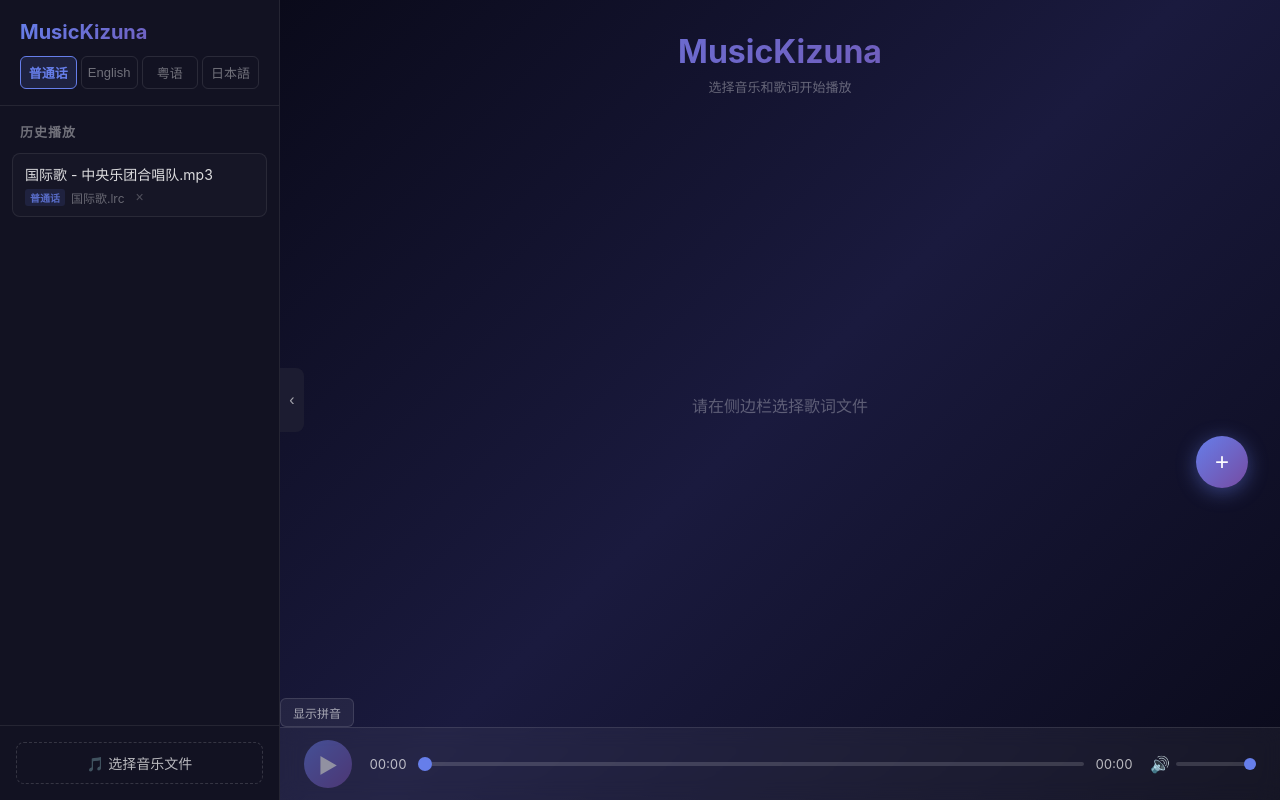
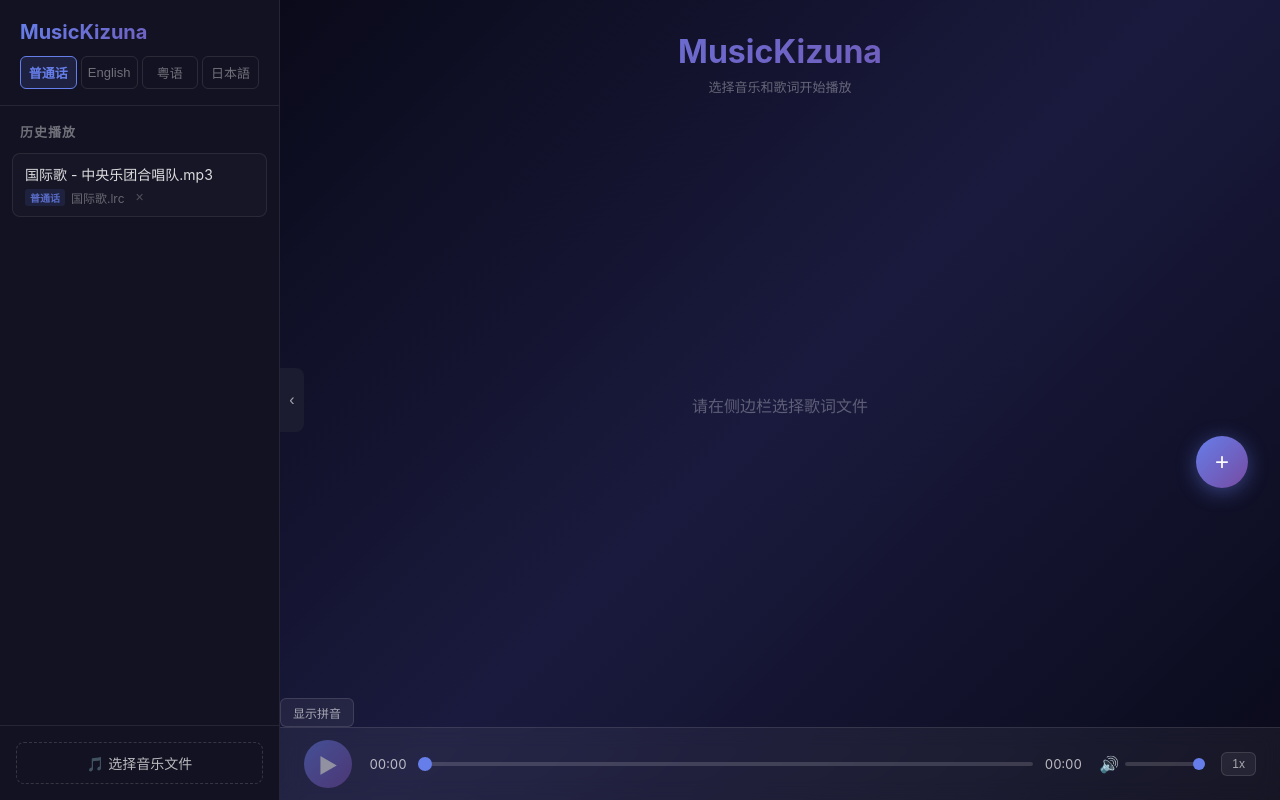
Before and after one commit to BlazeGao/musickizuna_preview, a React (Vite) app: page / in a window 1280 px wide. Built offline with nearby package versions, Linux system fonts and the light colour scheme.

Commit message:
增加倍速

```diff
--- a/src/components/MusicPlayer.css
+++ b/src/components/MusicPlayer.css
@@ -215,6 +215,76 @@
   cursor: pointer;
 }
 
+.speed-control {
+  position: relative;
+  flex-shrink: 0;
+}
+
+.speed-btn {
+  padding: 4px 10px;
+  border-radius: 6px;
+  border: 1px solid rgba(255, 255, 255, 0.12);
+  background: rgba(255, 255, 255, 0.06);
+  color: rgba(255, 255, 255, 0.6);
+  font-size: 12px;
+  cursor: pointer;
+  transition: all 0.2s ease;
+  white-space: nowrap;
+  font-variant-numeric: tabular-nums;
+}
+
+.speed-btn:hover {
+  background: rgba(255, 255, 255, 0.1);
+  color: rgba(255, 255, 255, 0.85);
+  border-color: rgba(255, 255, 255, 0.2);
+}
+
+.speed-btn.active {
+  background: rgba(102, 126, 234, 0.2);
+  color: #8b9cf7;
+  border-color: rgba(102, 126, 234, 0.4);
+}
+
+.speed-menu {
+  position: absolute;
+  bottom: calc(100% + 8px);
+  right: 0;
+  background: rgba(30, 30, 60, 0.95);
+  backdrop-filter: blur(12px);
+  border: 1px solid rgba(255, 255, 255, 0.12);
+  border-radius: 8px;
+  padding: 4px;
+  display: flex;
+  flex-direction: column;
+  gap: 2px;
+  min-width: 60px;
+  z-index: 100;
+  box-shadow: 0 8px 24px rgba(0, 0, 0, 0.4);
+}
+
+.speed-option {
+  padding: 6px 12px;
+  border: none;
+  border-radius: 6px;
+  background: transparent;
+  color: rgba(255, 255, 255, 0.6);
+  font-size: 13px;
+  cursor: pointer;
+  transition: all 0.15s ease;
+  text-align: center;
+  font-variant-numeric: tabular-nums;
+}
+
+.speed-option:hover {
+  background: rgba(255, 255, 255, 0.1);
+  color: rgba(255, 255, 255, 0.85);
+}
+
+.speed-option.selected {
+  background: rgba(102, 126, 234, 0.25);
+  color: #8b9cf7;
+}
+
 .ja-controls .toggle-group {
   display: flex;
   align-items: center;
--- a/src/components/MusicPlayer.jsx
+++ b/src/components/MusicPlayer.jsx
@@ -1,5 +1,7 @@
 import { useState, useRef, useEffect, useCallback, forwardRef, useImperativeHandle } from 'react'
 import './MusicPlayer.css'
+
+const SPEED_OPTIONS = [1.2, 1, 0.8, 0.5]
 
 const MusicPlayer = forwardRef(function MusicPlayer({
   musicFile,
@@ -14,6 +16,9 @@ const MusicPlayer = forwardRef(function MusicPlayer({
   const [currentTime, setCurrentTime] = useState(0)
   const [duration, setDuration] = useState(0)
   const [volume, setVolume] = useState(1)
+  const [playbackRate, setPlaybackRate] = useState(1)
+  const [showSpeedMenu, setShowSpeedMenu] = useState(false)
+  const speedMenuRef = useRef(null)
 
   const onTimeUpdateRef = useRef(onTimeUpdate)
   const onPlayingChangeRef = useRef(onPlayingChange)
@@ -53,6 +58,7 @@ const MusicPlayer = forwardRef(function MusicPlayer({
     },
     get isPlaying() { return !audioRef.current?.paused },
     get currentTime() { return audioRef.current?.currentTime ?? 0 },
+    get playbackRate() { return audioRef.current?.playbackRate ?? 1 },
   }))
 
   useEffect(() => {
@@ -138,6 +144,23 @@ const MusicPlayer = forwardRef(function MusicPlayer({
     setVolume(vol)
   }, [])
 
+  const handlePlaybackRate = useCallback((rate) => {
+    const audio = audioRef.current
+    if (audio) audio.playbackRate = rate
+    setPlaybackRate(rate)
+    setShowSpeedMenu(false)
+  }, [])
+
+  useEffect(() => {
+    const handleClickOutside = (e) => {
+      if (speedMenuRef.current && !speedMenuRef.current.contains(e.target)) {
+        setShowSpeedMenu(false)
+      }
+    }
+    document.addEventListener('mousedown', handleClickOutside)
+    return () => document.removeEventListener('mousedown', handleClickOutside)
+  }, [])
+
   const formatTime = (t) => {
     const mins = Math.floor(t / 60)
     const secs = Math.floor(t % 60)
@@ -178,6 +201,29 @@ const MusicPlayer = forwardRef(function MusicPlayer({
             onChange={handleVolume}
           />
         </div>
+
+        <div className="speed-control" ref={speedMenuRef}>
+          <button
+            className={`speed-btn${playbackRate !== 1 ? ' active' : ''}`}
+            onClick={() => setShowSpeedMenu(!showSpeedMenu)}
+            title="播放倍速"
+          >
+            {playbackRate}x
+          </button>
+          {showSpeedMenu && (
+            <div className="speed-menu">
+              {SPEED_OPTIONS.map((rate) => (
+                <button
+                  key={rate}
+                  className={`speed-option${playbackRate === rate ? ' selected' : ''}`}
+                  onClick={() => handlePlaybackRate(rate)}
+                >
+                  {rate}x
+                </button>
+              ))}
+            </div>
+          )}
+        </div>
       </div>
     </div>
   )
```
